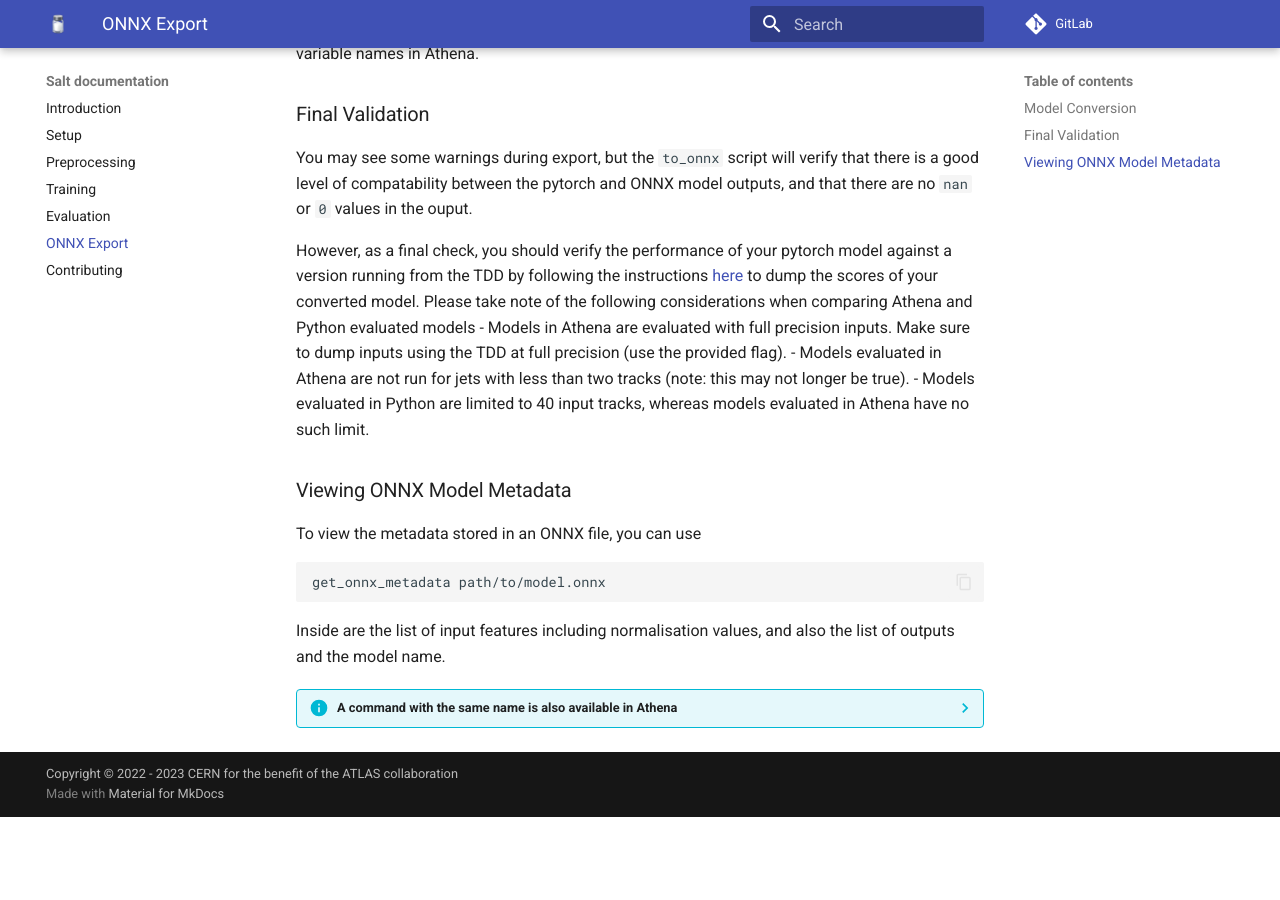
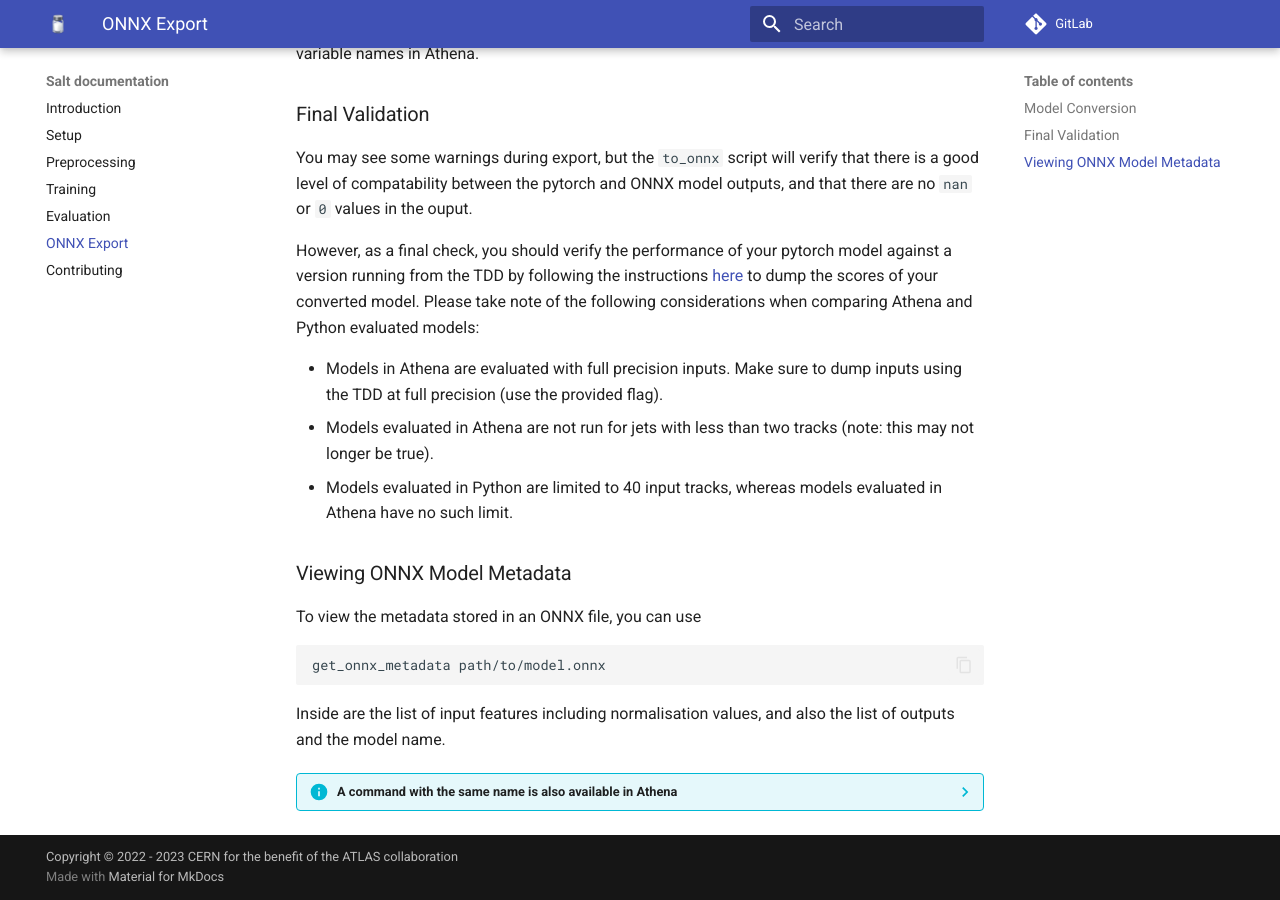
Before and after one commit to umami-hep/salt, an MkDocs documentation site: the page built from docs/export.md, in a window 1280 px wide and 900 px high, scrolled down 659 px. Built offline with MkDocs 1.6.1 and Material for MkDocs 9.7.7, drawn with Linux system fonts in a browser that asks for light colours; before the commit the page ends 1476 px from its top, so only the background shows below that.

Commit message:
Fix docs formatting

```diff
--- a/docs/export.md
+++ b/docs/export.md
@@ -40,7 +40,8 @@
 You may see some warnings during export, but the `to_onnx` script will verify that there is a good level of compatability between the pytorch and ONNX model outputs, and that there are no `nan` or `0` values in the ouput.
 
 However, as a final check, you should verify the performance of your pytorch model against a version running from the TDD by following the instructions [here](https://training-dataset-dumper.docs.cern.ch/configuration/#dl2-config) to dump the scores of your converted model.
-Please take note of the following considerations when comparing Athena and Python evaluated models
+Please take note of the following considerations when comparing Athena and Python evaluated models:
+
 - Models in Athena are evaluated with full precision inputs. Make sure to dump inputs using the TDD at full precision (use the provided flag).
 - Models evaluated in Athena are not run for jets with less than two tracks (note: this may not longer be true).
 - Models evaluated in Python are limited to 40 input tracks, whereas models evaluated in Athena have no such limit.
```
